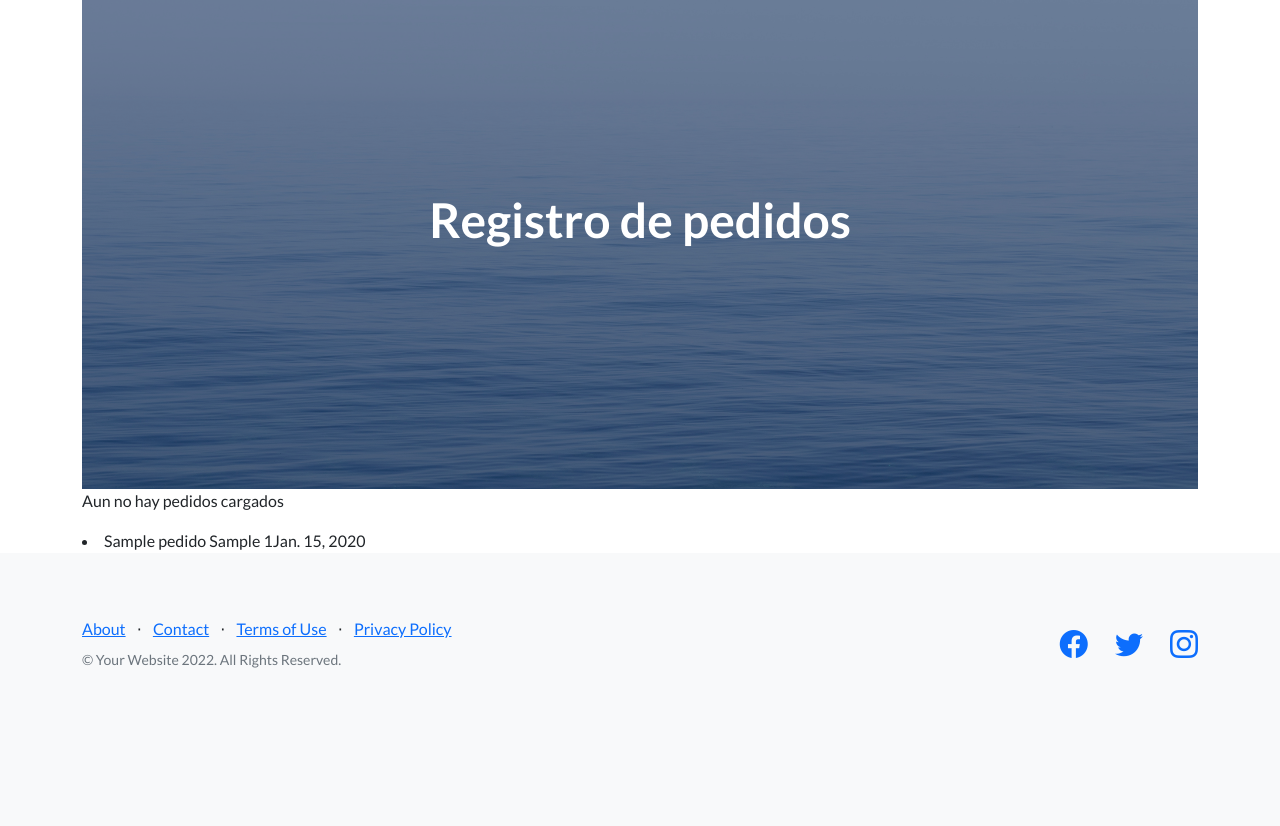
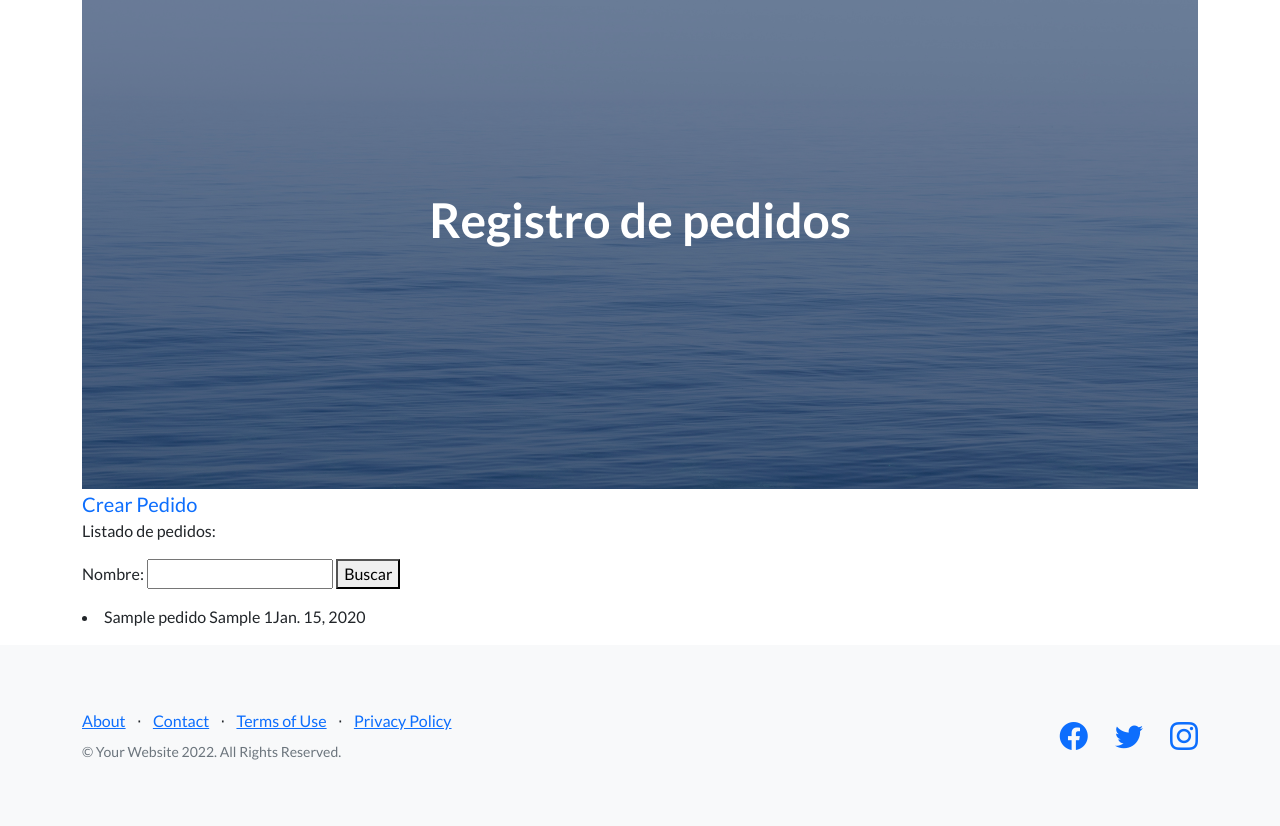
Before and after one commit to MarianaFigueras/Entrega1-Moreno-Figueras-v1, a Django app: page /ver-pedidos in a window 1280 px wide. Shown: the part 67-893 px from the top of the page. Before the commit the page ends 735 px from the top, so only its background shows below. Run offline with Django 4.2, Linux system fonts and the light colour scheme; tables that the repository leaves empty hold one stand-in row (values such as "Sample post"); some libraries are stand-ins or nearby versions.

Commit message:
formularios creacion y busqueda ok

```diff
--- /dev/null
+++ b/home/forms.py
@@ -0,0 +1,10 @@
+from django import forms
+
+class PedidoFormulario(forms.Form):
+    nombre=forms.CharField(max_length=50)
+    guarnicion=forms.CharField(max_length=50)
+    cant_porciones=forms.IntegerField()
+    fecha_pedido=forms.DateField(required=False)
+
+class BusquedaPedidoFormulario(forms.Form):
+    nombre=forms.CharField(max_length=50, required=False)
--- a/home/templates/home/base.html
+++ b/home/templates/home/base.html
@@ -9,7 +9,7 @@
 
         {%block title_pagina%}
 
-        <title>Landing Page - Start Bootstrap Theme</title>
+        <title>Base</title>
 
         {%endblock title_pagina%}
 
--- a/home/templates/home/ver_pedidos.html
+++ b/home/templates/home/ver_pedidos.html
@@ -10,9 +10,26 @@ Registro de pedidos
 {%endblock h1_texto_header %}
 
 {% block index_contenido%}
-<p> Aun no hay pedidos cargados </p>
+<a class="navbar-brand" href={% url 'crear_pedido' %}>Crear Pedido</a>
+<p> Listado de pedidos: </p>
+
+<form action={% url "ver_pedidos" %} method="GET">
+
+    {{formulario}}
+
+    <button>Buscar</button>
+</form>
+
+<p>
+{% if pedidos %}
+
 {% for pedido in pedidos%}
 <li>{{pedido.nombre}} {{pedido.guarnicion}} {{pedido.cant_porciones}}{{pedido.fecha_pedido}}</li>
 {%endfor%}
 
+{% else %}
+        <p>No hay pedidos que coincidan con la busqueda.</p>
+{% endif %}
+</p>
+
 {% endblock index_contenido%}
--- a/home/urls.py
+++ b/home/urls.py
@@ -8,7 +8,8 @@ urlpatterns = [
     path('about', views.about),
     path('mi-template/', views.mi_template),
     path('mi-template/<str:nombre>', views.tu_template),
-    path('ver-pedidos', views.ver_pedidos),
-    path('crear-pedido/<str:nombre>/<str:guarnicion>', views.crear_pedido),
+    path('ver-pedidos', views.ver_pedidos, name='ver_pedidos'),
+    # path('crear-pedido/<str:nombre>/<str:guarnicion>', views.crear_pedido),
+    path('crear-pedido', views.crear_pedido, name='crear_pedido'),
 
 ]
--- a/home/views.py
+++ b/home/views.py
@@ -4,7 +4,8 @@ from datetime import datetime
 from django.template import Context, Template, loader
 import random
 from home.models import Pedido
-from django.shortcuts import render
+from django.shortcuts import render, redirect
+from home.forms import PedidoFormulario, BusquedaPedidoFormulario
 
 def hola(request):
     return HttpResponse('<h1> Bienvenido </h1>')
@@ -33,24 +34,36 @@ def tu_template(request, nombre):
 
     return HttpResponse(template_renderizado)
 
-def crear_pedido(request, nombre, guarnicion):
+def crear_pedido(request):
+    formulario = PedidoFormulario(request.POST)
 
-    pedido= Pedido(nombre=nombre, guarnicion=guarnicion, cant_porciones=random.randrange(1,99), fecha_pedido=datetime.now())
-    # pedido.save()
-    # template = loader.get_template('crear_pedido.html')
-    # template_renderizado = template.render({'pedido': pedido})
+    if formulario.is_valid():
+        data = formulario.cleaned_data
 
-    # return HttpResponse(template_renderizado)
-    return render(request, 'home/crear_pedido.html', {'pedido' : pedido})
+        nombre = data ['nombre']
+        guarnicion = data ['guarnicion']
+        cant_porciones = data['cant_porciones']
+        fecha_pedido = data.get('fecha_pedido', datetime.now())
+        pedido= Pedido(nombre=nombre, guarnicion=guarnicion, cant_porciones=cant_porciones, fecha_pedido=fecha_pedido)
+        pedido.save()
+
+        return redirect('ver_pedidos')
+    formulario = PedidoFormulario()
+    return render(request, 'home/crear_pedido.html', {'formulario': formulario})
+
 
 def ver_pedidos(request):
-    pedidos= Pedido.objects.all()
 
-    # template = loader.get_template('ver_pedidos.html')
-    # template_renderizado = template.render({'pedido': pedidos})
+    nombre = request.GET.get('nombre', None)
 
-    # return HttpResponse(template_renderizado)
-    return render(request, 'home/ver_pedidos.html', {'pedidos': pedidos})
+    if nombre:
+        pedidos = Pedido.objects.filter(nombre__icontains=nombre)
+    else:
+        pedidos = Pedido.objects.all()
+
+    formulario= BusquedaPedidoFormulario()
+
+    return render(request, 'home/ver_pedidos.html', {'pedidos': pedidos, 'formulario':formulario})
 
 def index(request):
     return render(request, 'home/index.html')
```
Also changed, not shown: home/templates/home/about_us.html (+4 -5 lines), home/templates/home/crear_pedido.html (+14 -12 lines), README.md.
